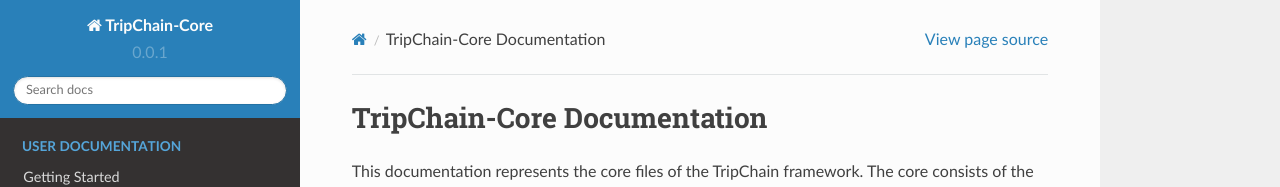
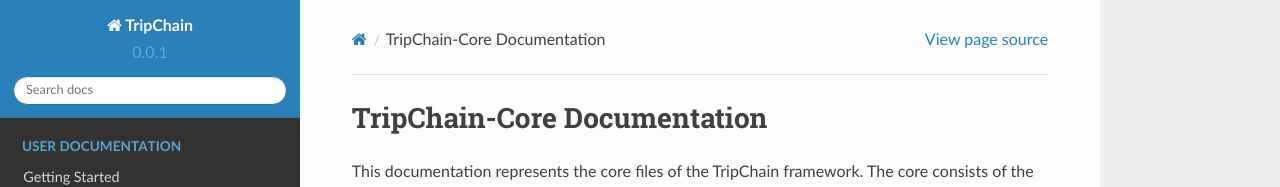
Before and after one commit to TripChain/TripChain-Docs, a Sphinx documentation site: the page built from source/index.rst, in a window 1280 px wide. Shown: the top 187 px of the page. Built offline with Sphinx 7.4.7 and the Read the Docs theme 2.0.0, drawn with Linux system fonts in a browser that asks for light colours; pages that are not in the unit, such as notebooks, are missing from menus.

Commit message:
Development

```diff
--- a/source/conf.py
+++ b/source/conf.py
@@ -48,7 +48,7 @@
 master_doc = 'index'
 
 # General information about the project.
-project = u'TripChain-Core'
+project = u'TripChain'
 copyright = u'2016, TripChain.Org'
 author = u'TripChain.Org'
 
@@ -232,7 +232,7 @@
 # html_search_scorer = 'scorer.js'
 
 # Output file base name for HTML help builder.
-htmlhelp_basename = 'TripChain-Coredoc'
+htmlhelp_basename = 'TripChain-Docs'
 
 # -- Options for LaTeX output ---------------------------------------------
 
@@ -258,7 +258,7 @@
 # (source start file, target name, title,
 #  author, documentclass [howto, manual, or own class]).
 latex_documents = [
-    (master_doc, 'TripChain-Core.tex', u'TripChain-Core Documentation',
+    (master_doc, 'TripChain-Docs.tex', u'TripChain Documentation',
      u'TripChain.Org', 'manual'),
 ]
 
@@ -300,7 +300,7 @@
 # One entry per manual page. List of tuples
 # (source start file, name, description, authors, manual section).
 man_pages = [
-    (master_doc, 'tripchain-core', u'TripChain-Core Documentation',
+    (master_doc, 'TripChain-Docs', u'TripChain Documentation',
      [author], 1)
 ]
 
@@ -315,8 +315,8 @@
 # (source start file, target name, title, author,
 #  dir menu entry, description, category)
 texinfo_documents = [
-    (master_doc, 'TripChain-Core', u'TripChain-Core Documentation',
-     author, 'TripChain-Core', 'One line description of project.',
+    (master_doc, 'TripChain-Docs', u'TripChain Documentation',
+     author, 'TripChain', 'A Peer-to-Peer Trip Generation Database',
      'Miscellaneous'),
 ]
 
```
